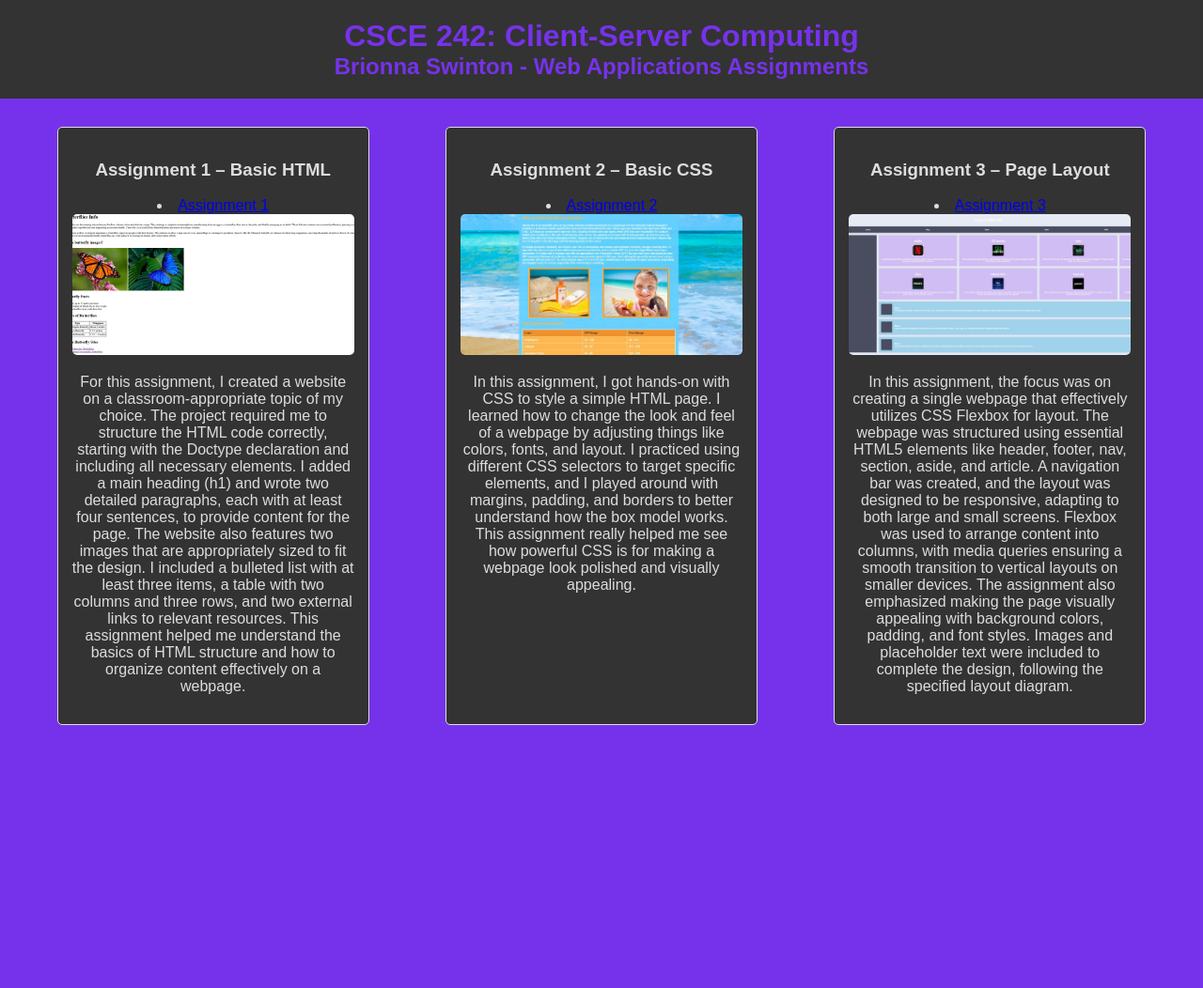
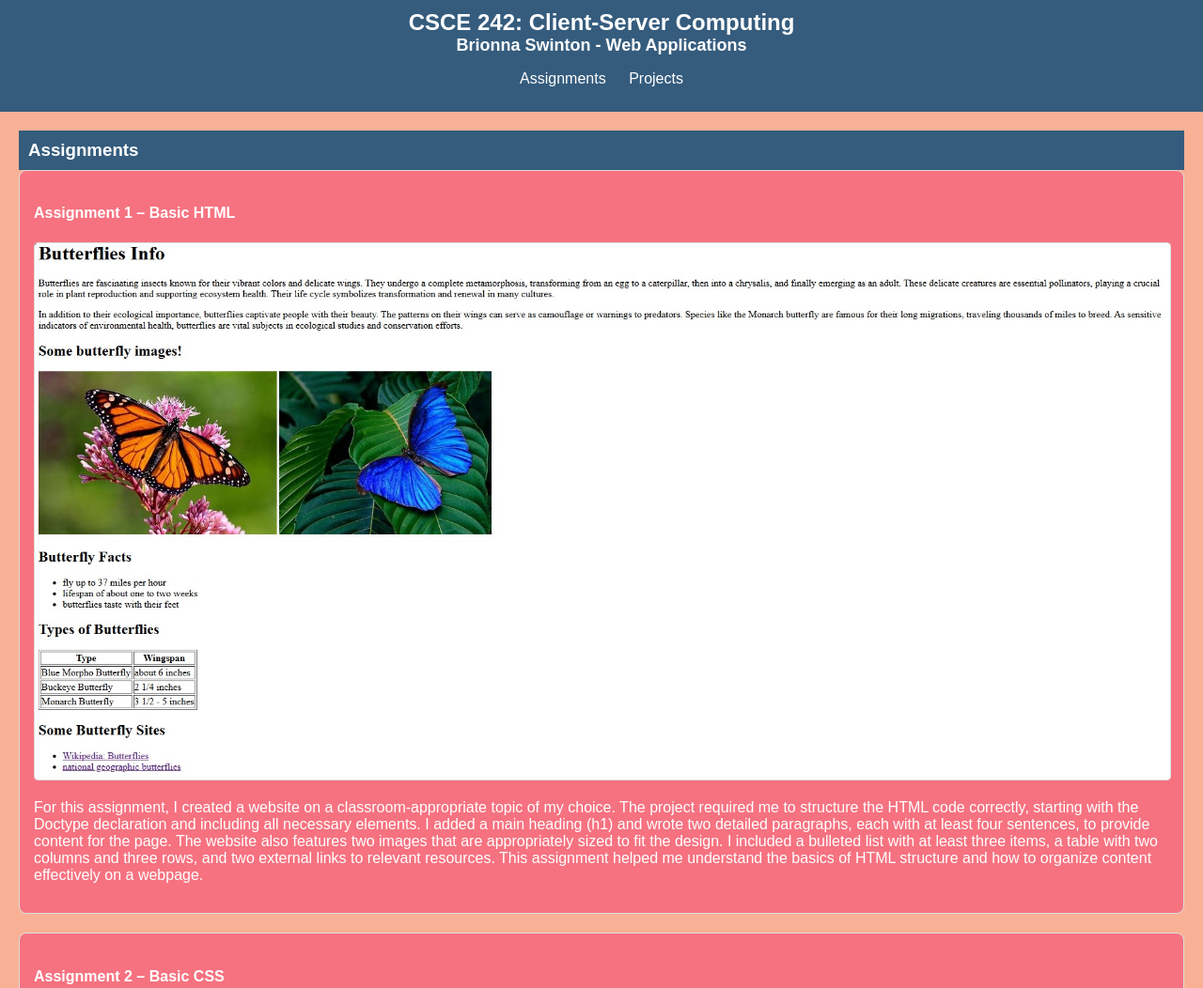
Before and after one commit to brionnass/brionnass.github.io, a plain HTML site: page index.html in a window 1280 px wide. Shown: the top 1052 px of the page at 94% size. Before the commit the page ends 802 px from the top, so only its background shows below. Drawn offline with Linux system fonts and the light colour scheme.

Commit message:
updated github

```diff
--- /dev/null
+++ b/Projects/Part 2/styles.css
@@ -0,0 +1,5 @@
+iframe {
+    margin: auto;
+    display: block;
+    text-align: center;
+}
--- /dev/null
+++ b/assignments/assignment04/styles.css
@@ -0,0 +1,57 @@
+body {
+    font-family: Arial, sans-serif;
+    margin: 0;
+    padding: 0;
+}
+
+header {
+    background-color: #003C71;
+    color: #fff;
+    padding: 10px 0;
+}
+
+.header-content {
+    display: flex;
+    justify-content: space-between; /* Space between the title and navigation */
+    align-items: center; /* Center vertically */
+    max-width: 1200px; /* Adjust based on your design */
+    margin: 0 auto; /* Center the content horizontally */
+    padding: 0 20px; /* Add some padding on the sides */
+}
+
+.header-title h1 {
+    font-size: 1.2em; /* Smaller font size for "University of" */
+    margin: 0;
+}
+
+.header-title h2 {
+    font-size: 2.5em; /* Larger font size for "South Carolina" */
+    margin: 0;
+}
+
+nav ul {
+    list-style-type: none;
+    margin: 0;
+    padding: 0;
+    display: flex;
+}
+
+nav ul li {
+    margin: 0 15px;
+}
+
+nav ul li a {
+    color: #fff;
+    text-decoration: none;
+}
+
+main {
+    padding: 20px;
+}
+
+footer {
+    background-color: #003C71;
+    color: #fff;
+    text-align: center;
+    padding: 10px 0;
+}
--- a/index.html
+++ b/index.html
@@ -9,34 +9,62 @@
 <body>
     <header>
         <h1>CSCE 242: Client-Server Computing</h1>
-        <h2>Brionna Swinton - Web Applications Assignments</h2>
+        <h2>Brionna Swinton - Web Applications</h2>
+        <nav>
+            <ul>
+                <li><a href="#assignments">Assignments</a></li>
+                <li><a href="#projects">Projects</a></li>
+            </ul>
+        </nav>
     </header>
 
     <main>
+        <section id="assignments">
+            <h3>Assignments</h3>
+
             <section class="assignment">
-            <h3>Assignment 1 – Basic HTML</h3>
-            <li><a href="assignments/assignment01/index.html">Assignment 1</a></li>
-            <img src="screenshot1.jpg" alt="Screenshot of Assignment 1">
+                <h4><a href="assignments/assignment01/index.html">Assignment 1 – Basic HTML</a></h4>
+                <a href="assignments/assignment01/index.html"><img src="screenshot1.jpg" alt="Screenshot of Assignment 1"></a>
                 <p>For this assignment, I created a website on a classroom-appropriate topic of my choice. The project required me to structure the HTML code correctly, starting with the Doctype declaration and including all necessary elements. I added a main heading (h1) and wrote two detailed paragraphs, each with at least four sentences, to provide content for the page. The website also features two images that are appropriately sized to fit the design. I included a bulleted list with at least three items, a table with two columns and three rows, and two external links to relevant resources. This assignment helped me understand the basics of HTML structure and how to organize content effectively on a webpage.</p>
             </section>
 
             <section class="assignment">
-            <h3>Assignment 2 – Basic CSS</h3>
-            <li><a href="assignments/assignment02/index.html">Assignment 2</a></li>
-            <img src="screenshot2.jpg" alt="Screenshot of Assignment 2">
+                <h4><a href="assignments/assignment02/index.html">Assignment 2 – Basic CSS</a></h4>
+                <a href="assignments/assignment02/index.html"><img src="screenshot2.jpg" alt="Screenshot of Assignment 2"></a>
                 <p>In this assignment, I got hands-on with CSS to style a simple HTML page. I learned how to change the look and feel of a webpage by adjusting things like colors, fonts, and layout. I practiced using different CSS selectors to target specific elements, and I played around with margins, padding, and borders to better understand how the box model works. This assignment really helped me see how powerful CSS is for making a webpage look polished and visually appealing.</p>
             </section>
 
             <section class="assignment">
-            <h3>Assignment 3 – Page Layout</h3>
-            <li><a href="assignments/assignment03/index.html">Assignment 3</a></li>
-            <img src="screenshot3.jpg" alt="Screenshot of Assignment 3">
+                <h4><a href="assignments/assignment03/index.html">Assignment 3 – Page Layout</a></h4>
+                <a href="assignments/assignment03/index.html"><img src="screenshot3.jpg" alt="Screenshot of Assignment 3"></a>
                 <p>In this assignment, the focus was on creating a single webpage that effectively utilizes CSS Flexbox for layout. The webpage was structured using essential HTML5 elements like header, footer, nav, section, aside, and article. A navigation bar was created, and the layout was designed to be responsive, adapting to both large and small screens. Flexbox was used to arrange content into columns, with media queries ensuring a smooth transition to vertical layouts on smaller devices. The assignment also emphasized making the page visually appealing with background colors, padding, and font styles. Images and placeholder text were included to complete the design, following the specified layout diagram.</p>
             </section>
 
-        <!-- Add more assignments as needed -->
-    </main>
+            <section class="assignment">
+                <h4>Assignment 4 – To Be Added</h4>
+                <a href="#"><img src="placeholder.jpg" alt="Placeholder for Assignment 4"></a>
+                <p>in this assignment we recreated the UofSC Graduate homepage using HTML</p>
 
 
+            </section>
+        </section>
+
+        <section id="projects">
+            <h3>Projects</h3>
+
+            <!-- Project sections can be added here -->
+            <section class="project">
+                <h4>Part 1</h4>
+                <a href="assignments/assignment04/index.html"><img src="screenshot4.png" alt="Project Screenshot"></a>
+                <p>We came up with a website idea .</p>
+            </section>
+            <section>
+                <section class="project">
+                    <h4>Part 2</h4>
+                    <a href="placeholder"><img src="placeholder" alt="Project Screenshot"></a>
+                    <p>We created a wireframe website.</p>
+            </section>
+        </section>
+    </main>
 </body>
 </html>
--- a/styles.css
+++ b/styles.css
@@ -1,61 +1,103 @@
+/* styles.css */
+
+/* Global Styles */
 body {
     font-family: Arial, sans-serif;
+    color: white;
+    background-color: #F8B195;
     margin: 0;
     padding: 0;
-    background-color: #7632eb;
-    color: #ddd;
 }
 
 header {
-    background-color: #333;
-    color:#7632eb ;
-    padding: 20px;
+    background-color: #355c7d; /* Dark blue */
+    color: #ffffff; /* White */
+    padding: 10px 20px;
     text-align: center;
 }
 
-h1, h2 {
+header h1 {
+    margin: 0;
+    font-size: 24px;
+    color: white
+}
+
+header h2 {
+    margin: 0;
+    font-size: 18px;
+    color: white
+}
+
+nav ul {
+    list-style: none;
+    padding: 0
+
+
+}
+
+nav ul li {
+    display: inline;
+    margin: 0 10px;
+    color: white;
+}
+
+nav ul li a {
+    color: #ffffff; /* White */
+    text-decoration: none;
+    color: white;
+}
+
+nav ul li a:hover {
+    text-decoration: underline;
+    color: white;
+}
+
+main {
+    padding: 20px;
+}
+
+section {
+    margin-bottom: 20px;
+}
+
+.assignment, .project {
+    background-color:#F67280; /* White */
+    border: 1px solid #dddddd; /* Light grey border */
+    padding: 15px;
+    border-radius: 8px;
+}
+
+.assignment img, .project img {
+    max-width: 100%;
+    height: auto;
+    border: 1px solid #dddddd; /* Light grey border */
+    border-radius: 4px;
+}
+
+h3 {
+    background-color: #355c7d; /* Dark blue */
+    color: #ffffff; /* White */
+    padding: 10px;
     margin: 0;
 }
 
-main {
-    display: flex;
-    flex-wrap: wrap;
-    justify-content: space-around;
-    padding: 20px;
+h4 {
+    color: white; /* white */
 }
 
-.assignment {
-    background-color: #333;
-    border: 1px solid #ddd;
-    border-radius: 5px;
-    margin: 10px;
-    padding: 15px;
-    width: 300px;
-    box-shadow: 0 2px 5px #ddd(0, 0, 0, 0.1);
-    text-align: center;
+a {
+    color: white; /* white */
+    text-decoration: none;
 }
 
-.assignment img {
-    width: 100%;
-    height: auto;
-    border-radius: 5px;
+a:hover {
+    text-decoration: underline;
 }
 
-/* Add this code to set the image sizes */
-.assignment img {
-    width: 300px;   /* Set the width */
-    height: 150px;  /* Set the height */
-    object-fit: cover;  /* Ensures the image covers the entire area */
-    border-radius: 5px;
+/* Placeholder for additional project styles */
+.project img {
+    max-width: 100%;
+    height: auto;
+    border: 1px solid #dddddd; /* Light grey border */
+    border-radius: 4px;
 }
-
-@media (max-width: 768px) {
-    main {
-        flex-direction: column;
-        align-items: center;
-    }
-
-    .assignment {
-        width: 90%;
-    }
-}
```
Also changed, not shown: Projects/Part 2/index.html (added, +17 -0 lines), assignments/assignment04/index.html (added, +36 -0 lines), screenshot4.png (added). Lines whose indentation alone changed are shown as unchanged.
